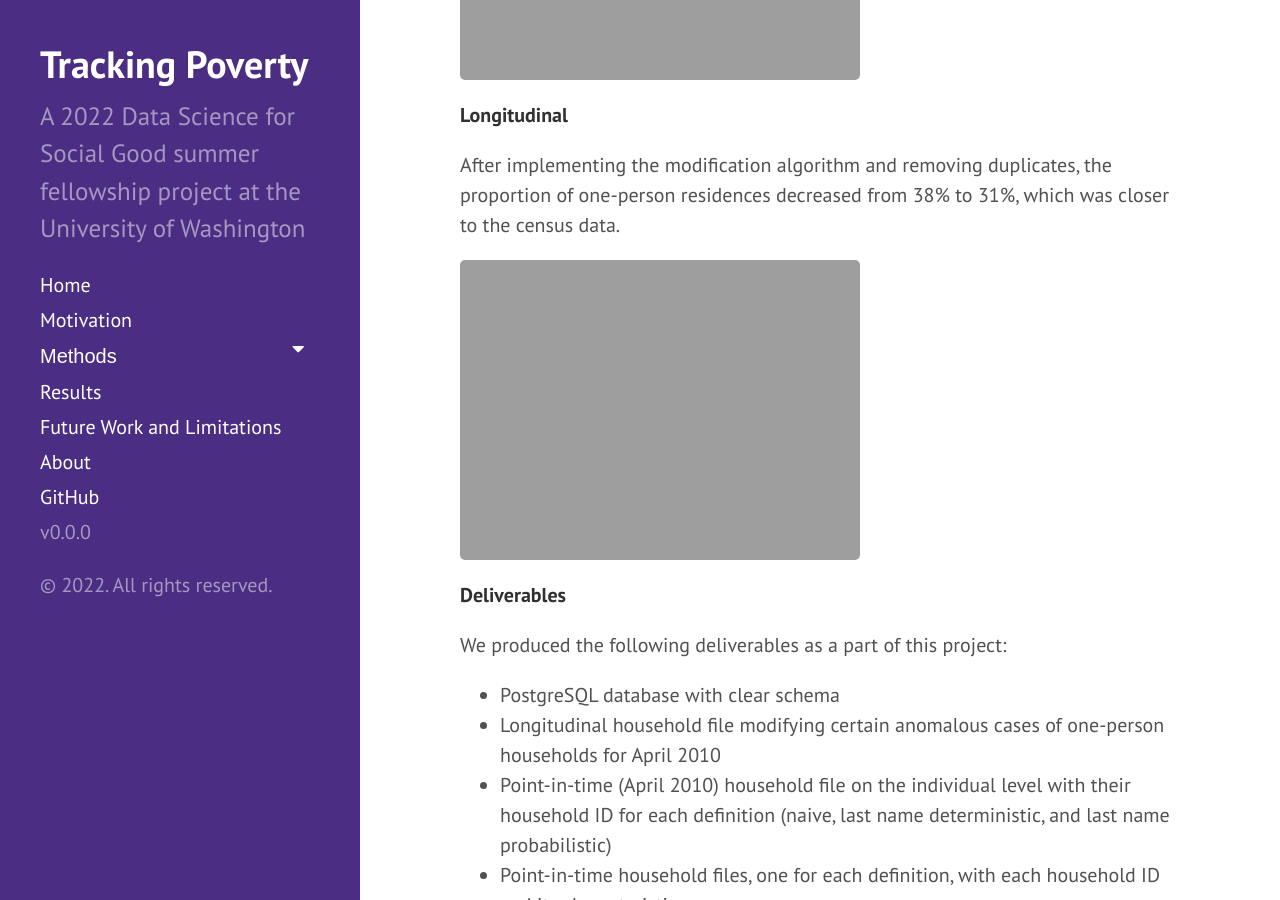
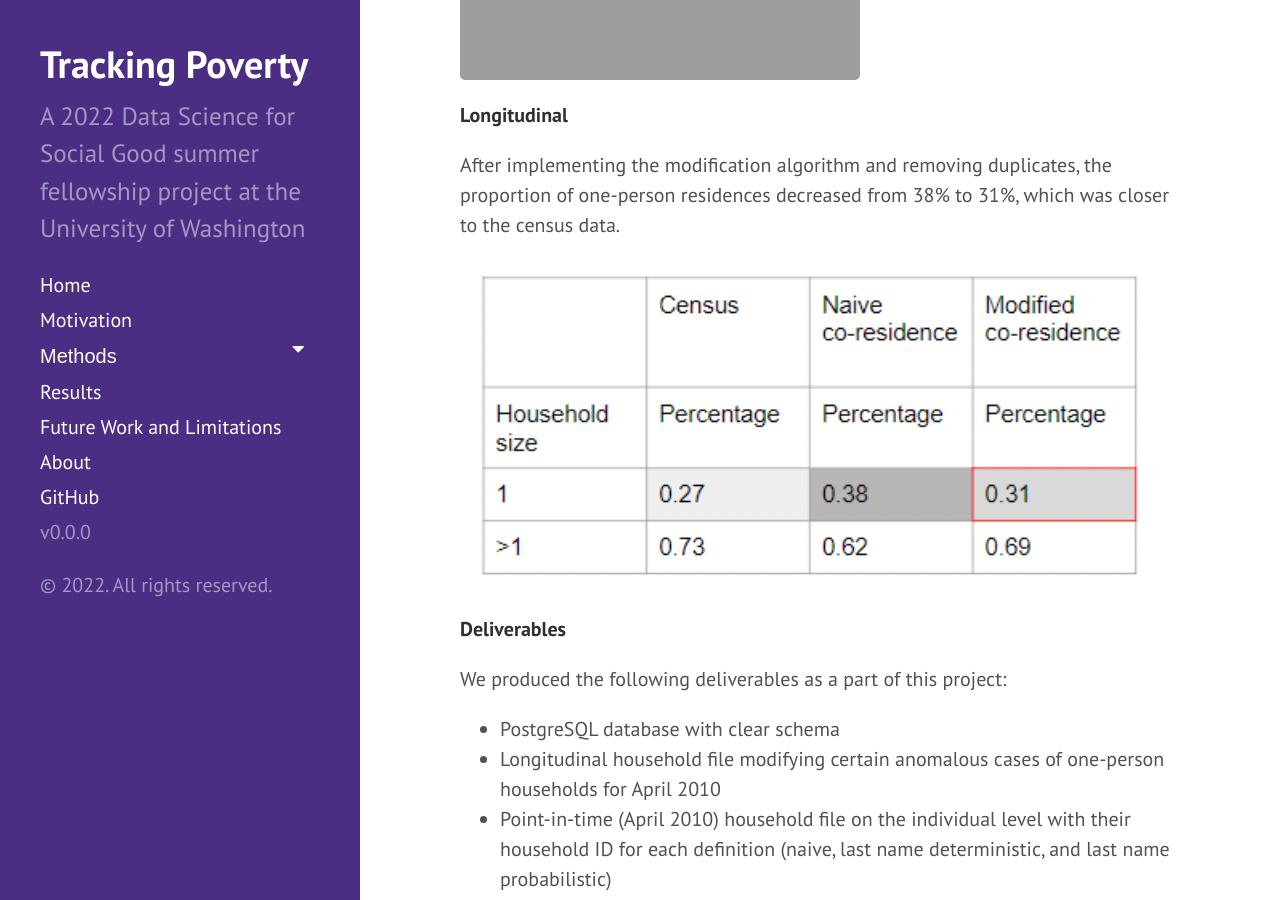
Before and after one commit to uwescience/DSSG2022-Tracking-Poverty, a Jekyll site: the page built from results.md, in a window 1280 px wide and 900 px high, scrolled down 410 px. Built offline with Jekyll 4.4.1, drawn with Linux system fonts in a browser that asks for light colours.

Commit message:
Update results.md

```diff
--- a/results.md
+++ b/results.md
@@ -11,7 +11,7 @@
 
 After implementing the modification algorithm and removing duplicates, the proportion of one-person residences decreased from 38% to 31%, which was closer to the census data.
 
-<img src="{{ site.url }}{{ site.baseurl }}/assets/img/long_results.pdf">
+<img src="{{ site.url }}{{ site.baseurl }}/assets/img/long_results.png">
 
 **Deliverables**
 
```
